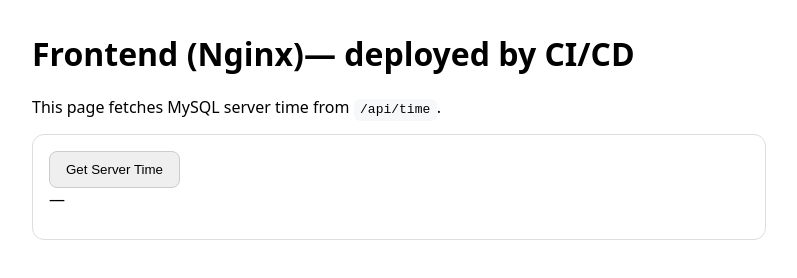
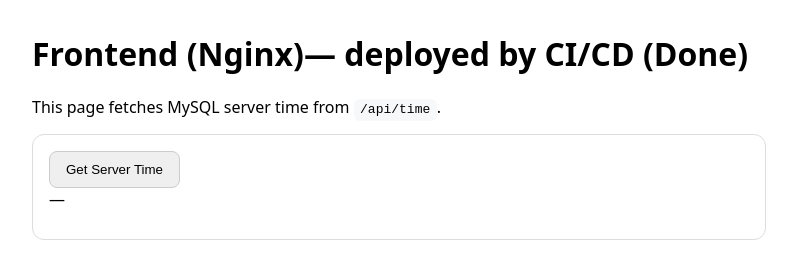
Before and after one commit to khansumaiya24/lemp-containers, a plain HTML site: page frontend/index.html in a window 1280 px wide. Shown: the whole page, without its empty margins (0-797 px from the left). Drawn offline with Linux system fonts and the light colour scheme; no server answers.

Commit message:
chore: update homepage title to trigger CI/CD

```diff
--- a/frontend/index.html
+++ b/frontend/index.html
@@ -12,7 +12,7 @@
   </style>
 </head>
 <body>
-  <h1>Frontend (Nginx)— deployed by CI/CD </h1>
+  <h1>Frontend (Nginx)— deployed by CI/CD (Done) </h1>
   <p>This page fetches MySQL server time from <code>/api/time</code>.</p>
   <div class="card">
     <button id="btn">Get Server Time</button>
```
